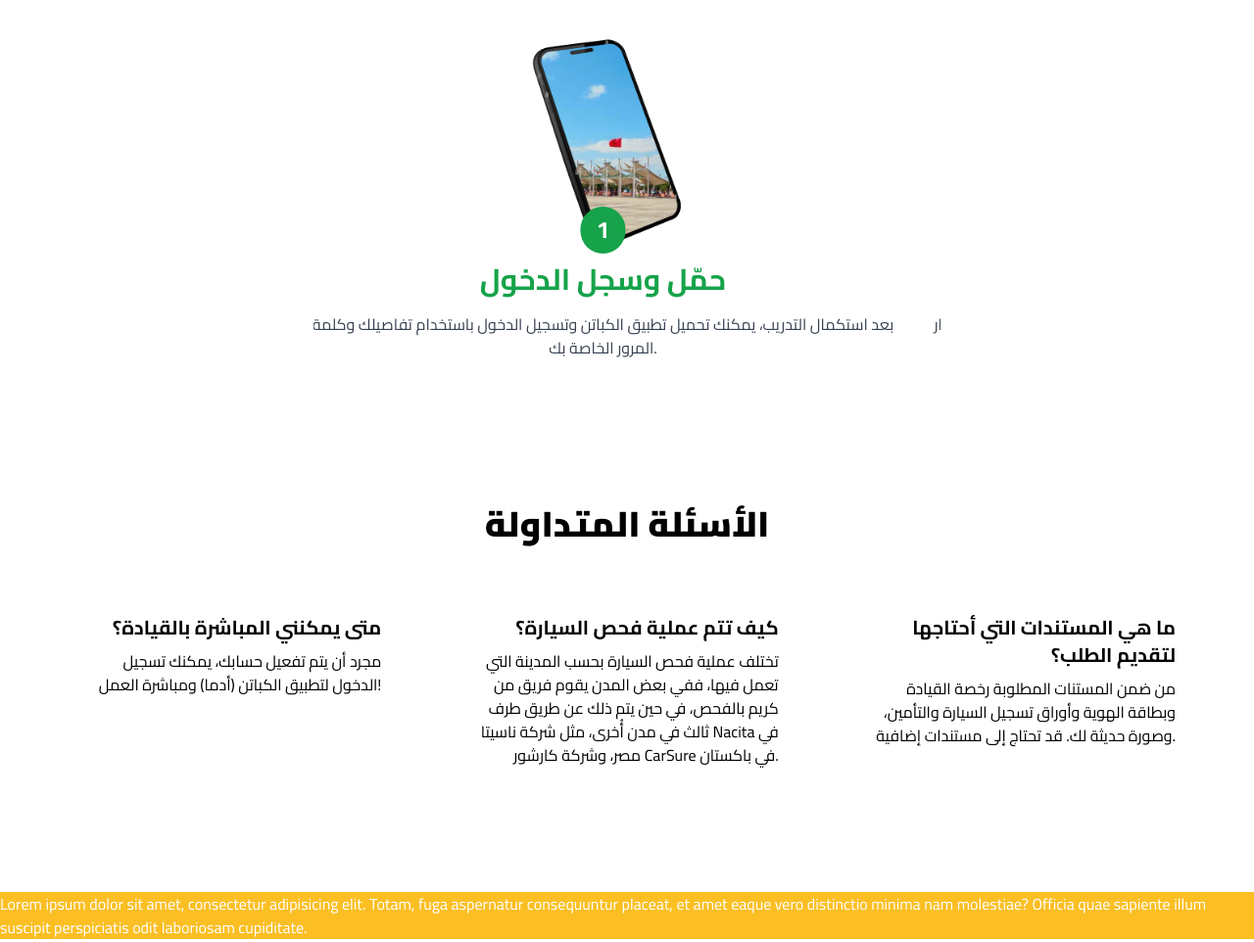
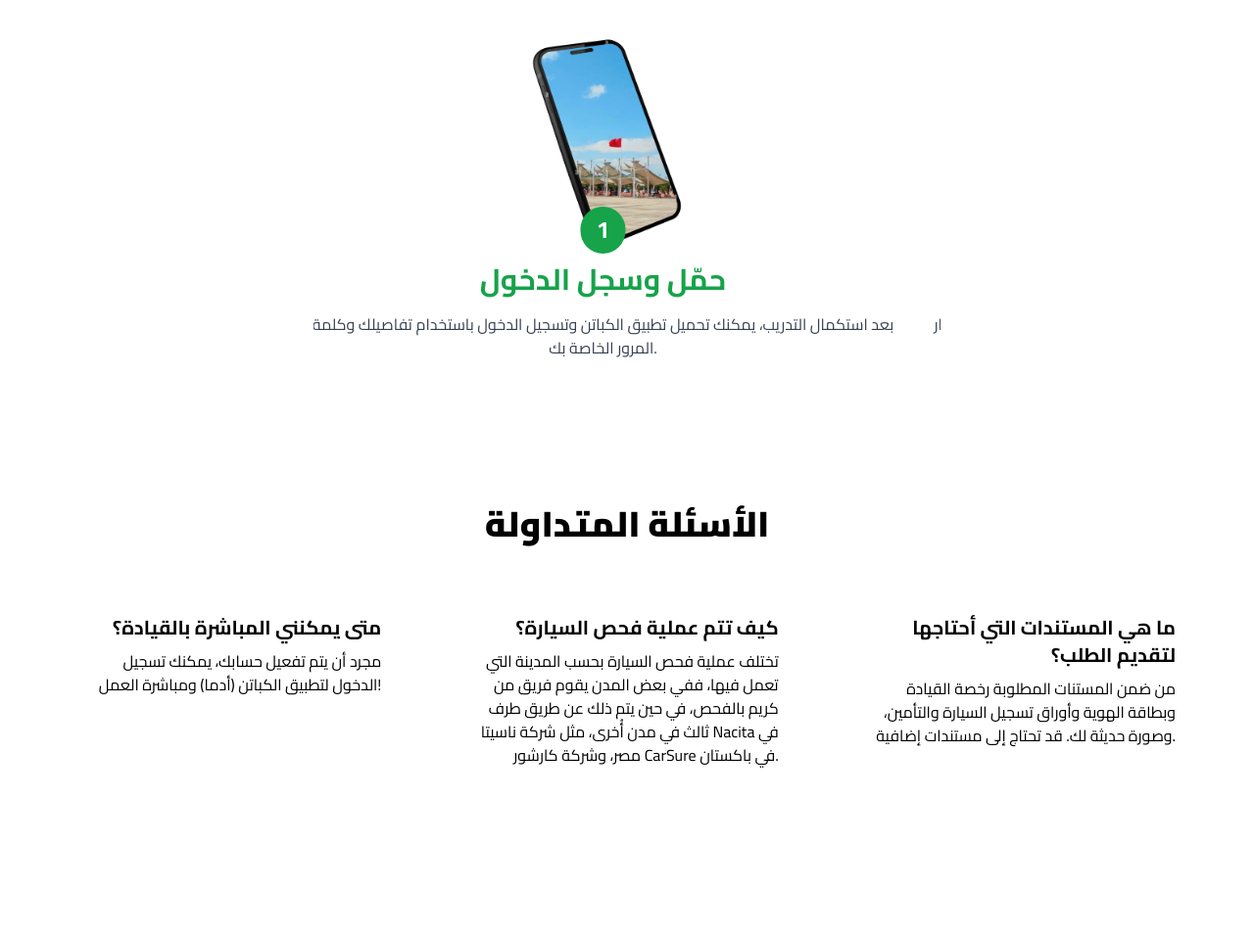
Before and after one commit to Labrahmi/kwiri, a website: page index.html in a window 1280 px wide. Shown: the part 2507-3469 px from the top of the page at 98% size. After the commit the page ends 3418 px from the top, so only its background shows below. Drawn offline with nearby package versions, Linux system fonts and the light colour scheme.

Commit message:
Update index.html

```diff
--- a/index.html
+++ b/index.html
@@ -341,9 +341,6 @@
                         </div>
                     </div>
                     <div class="flex py-12"></div>
-                    <div class="bg-amber-400 text-white">
-                        Lorem ipsum dolor sit amet, consectetur adipisicing elit. Totam, fuga aspernatur consequuntur placeat, et amet eaque vero distinctio minima nam molestiae? Officia quae sapiente illum suscipit perspiciatis odit laboriosam cupiditate.
-                    </div>
                 </div>
             </div>
         </div>
```
